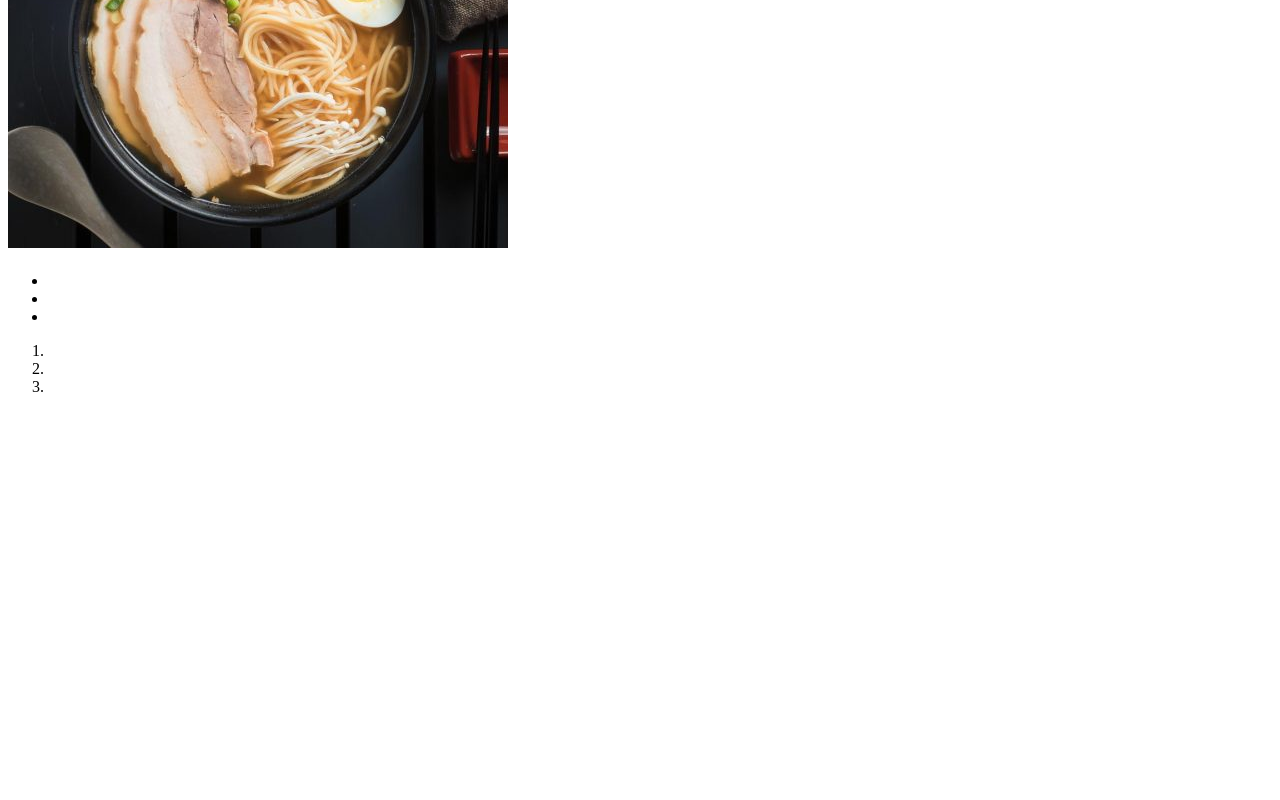
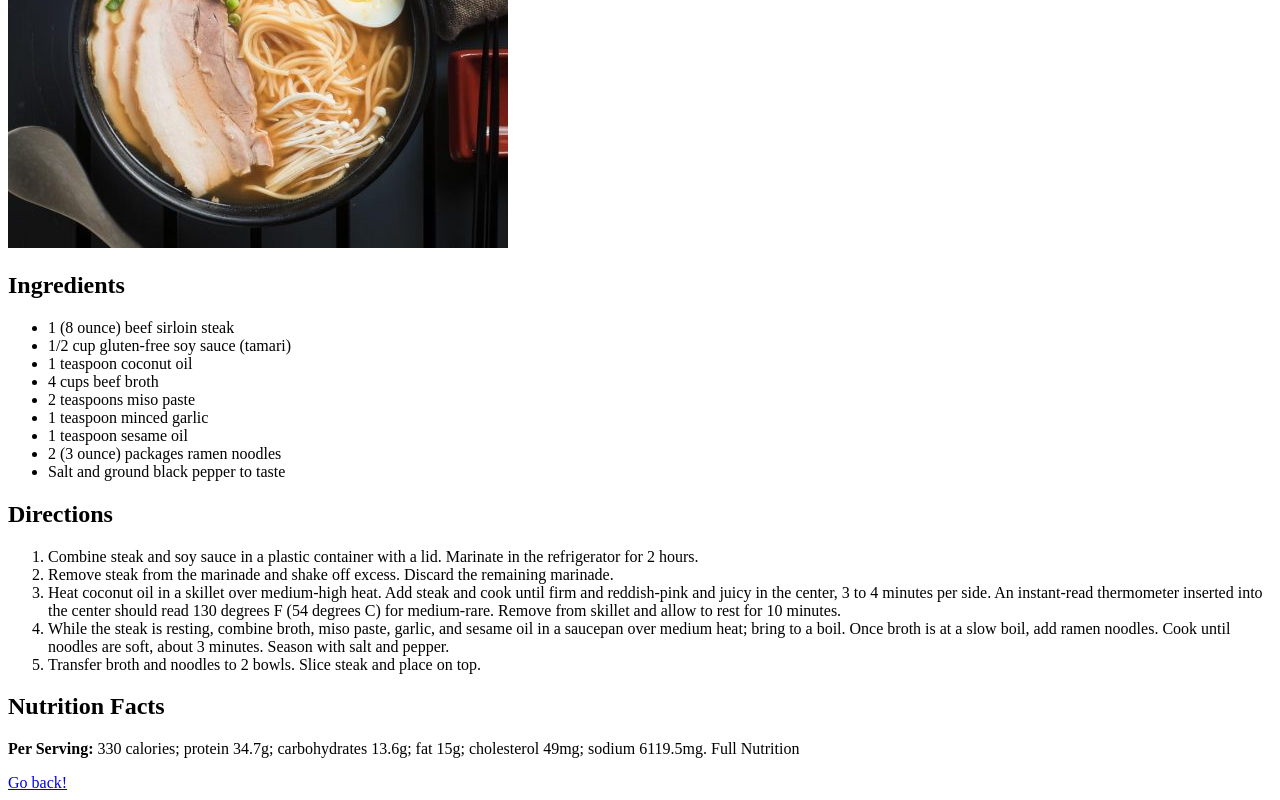
Before and after one commit to dezodena/odin-recipes, a plain HTML site: page pages/miso-ramen.html in a window 1280 px wide. Shown: the part 332-1132 px from the top of the page. Before the commit the page ends 800 px from the top, so only its background shows below. Drawn offline with Linux system fonts and the light colour scheme.

Commit message:
Add content to miso-ramen.html

```diff
--- a/pages/miso-ramen.html
+++ b/pages/miso-ramen.html
@@ -13,21 +13,35 @@
     <p></p>
 
     <!-- Ingredients -->
-    <h2></h2>
+    <h2>Ingredients</h2>
     <ul>
-        <li></li>
-        <li></li>
-        <li></li>
+        <li>1 (8 ounce) beef sirloin steak</li>
+        <li>1/2 cup gluten-free soy sauce (tamari)</li>
+        <li>1 teaspoon coconut oil</li>
+        <li>4 cups beef broth</li>
+        <li>2 teaspoons miso paste</li>
+        <li>1 teaspoon minced garlic</li>
+        <li>1 teaspoon sesame oil</li>
+        <li>2 (3 ounce) packages ramen noodles</li>
+        <li>Salt and ground black pepper to taste</li>
     </ul>
 
     <!-- Steps -->
+    <h2>Directions</h3>
     <ol>
-        <li></li>
-        <li></li>
-        <li></li>
+        <li>Combine steak and soy sauce in a plastic container with a lid. Marinate in the refrigerator for 2 hours.</li>
+        <li>Remove steak from the marinade and shake off excess. Discard the remaining marinade.</li>
+        <li>Heat coconut oil in a skillet over medium-high heat. Add steak and cook until firm and reddish-pink and juicy in the center, 3 to 4 minutes per side. An instant-read thermometer inserted into the center should read 130 degrees F (54 degrees C) for medium-rare. Remove from skillet and allow to rest for 10 minutes.</li>
+        <li>While the steak is resting, combine broth, miso paste, garlic, and sesame oil in a saucepan over medium heat; bring to a boil. Once broth is at a slow boil, add ramen noodles. Cook until noodles are soft, about 3 minutes. Season with salt and pepper.</li>
+        <li>Transfer broth and noodles to 2 bowls. Slice steak and place on top.</li>
     </ol>
 
     <!-- Nutrition -->
-    <p></p>
+    <h2>Nutrition Facts</h2>
+    <p><strong>Per Serving:</strong></Per> 330 calories; protein 34.7g; carbohydrates 13.6g; fat 15g; cholesterol 49mg; sodium 6119.5mg. Full Nutrition</p>
+
+    <!-- Go back Button -->
+    <a href="../index.html">Go back!</a>
+
 </body>
 </html>
```
